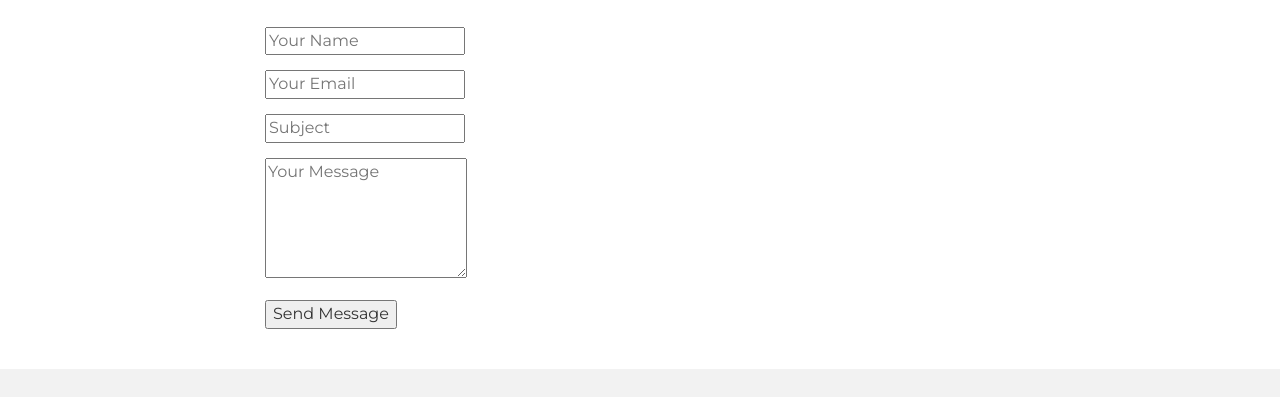
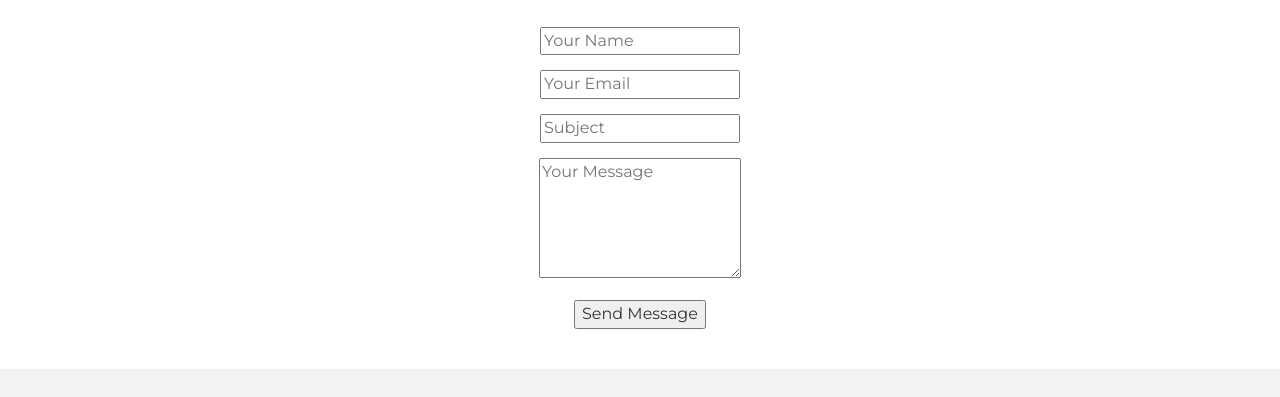
Before and after one commit to mldebaker/MyWebsite, a plain HTML site: page MyWebPage/Instant/contact.html in a window 1280 px wide. Shown: the part 683-1080 px from the top of the page. Drawn offline with Linux system fonts and the light colour scheme.

Commit message:
updates contact page

```diff
--- a/MyWebPage/Instant/contact.html
+++ b/MyWebPage/Instant/contact.html
@@ -71,7 +71,7 @@
         <div class="col-md-8 col-md-offset-2">
           <h2 class="centered">Contact Form</h2>
 
-          <form action="https://formspree.io/mldebaker@gmail.com" method="POST">
+          <center><form action="https://formspree.io/mldebaker@gmail.com" method="POST">
 
             <div class="form-group">
               <input type="text" name="name" class="name" id="contact-name" placeholder="Your Name" data-rule="minlen:4" data-msg="Please enter at least 4 chars" >
@@ -95,7 +95,7 @@
               <button type="submit" class="submit">Send Message</button>
             </div>
 
-          </form>
+          </form></center>
 
         </div>
       </div>
```
